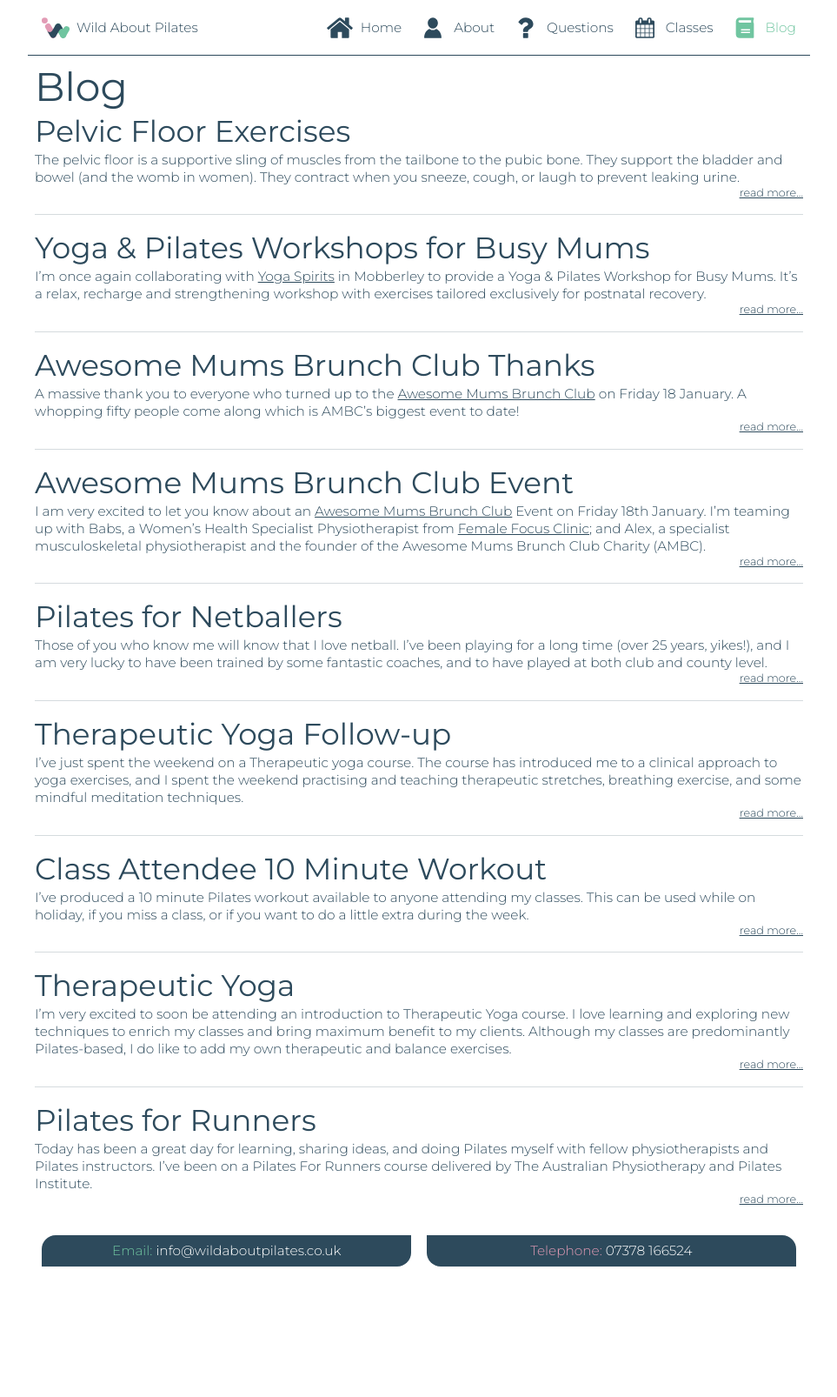
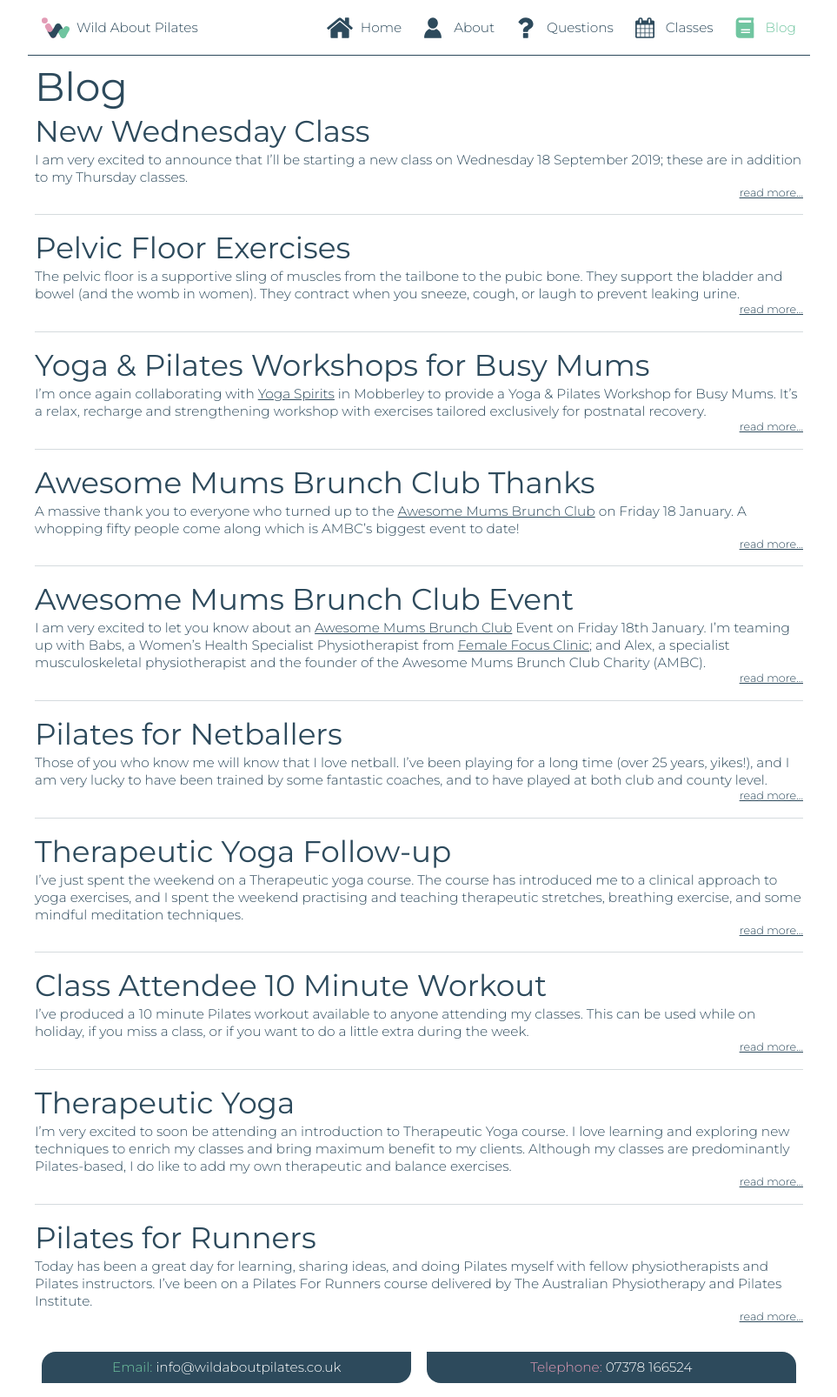
Before and after one commit to mikeraynham/wildaboutpilates, a Jekyll site: the page built from blog.md, in a window 1280 px wide. Shown: the whole page at 87% size, without its empty margins (158-1121 px from the left). Built offline with Jekyll 4.4.1, drawn with Linux system fonts in a browser that asks for light colours; before the commit the page ends 1472 px from its top, so only the background shows below that.

Commit message:
Add new Wednesday class

```diff
--- /dev/null
+++ b/_posts/2019-07-08-new-wednesday-classes.md
@@ -0,0 +1,23 @@
+---
+title: New Wednesday Class
+date: 2019-07-08 06:00:00 Z
+categories:
+- blog
+layout: default
+description: New Wednesday class starting on September 18, 14:00-15:00
+---
+
+I am very excited to announce that I’ll be starting a new class on Wednesday 18 September 2019; these are in addition to my Thursday classes.
+
+Booking is essential because spaces are limited. This ensures everyone gets more of my attention and the correct techniques are adopted.  See the [classes page]({% link classes.md %}) for more information.
+
+### When
+
+Wednesday class: <time>14:00</time>-<time>15:00</time>.
+
+### Where
+
+Morton Hall Community Centre, Macclesfield.
+
+{% include address.html %}
+{% include map.html %}
--- a/classes.md
+++ b/classes.md
@@ -3,8 +3,7 @@ title: Classes
 layout: default
 nav_title: Classes
 nav_order: 4
-description: Thursday 18:00-19:00 and 19:15-2015. Morton Hall Community Centre in
-  Macclesfield.
+description: Wednesday's and Thursday's at Morton Hall Community Centre in Macclesfield.
 ---
 
 ## Class times and venue
@@ -20,6 +19,10 @@ Classes are held at [Morton Hall Community Centre in Macclesfield](#morton-hall-
 Please come 5 minutes early to your first session to allow time to complete the health questionnaire.
 
 {% include registration_form.html %}
+
+### Wednesday
+
+Wednesday class: <time>14:00</time>-<time>15:00</time>.
 
 ### Thursday
 
```
Also changed, not shown: _includes/address.html (+7 -0 lines).
